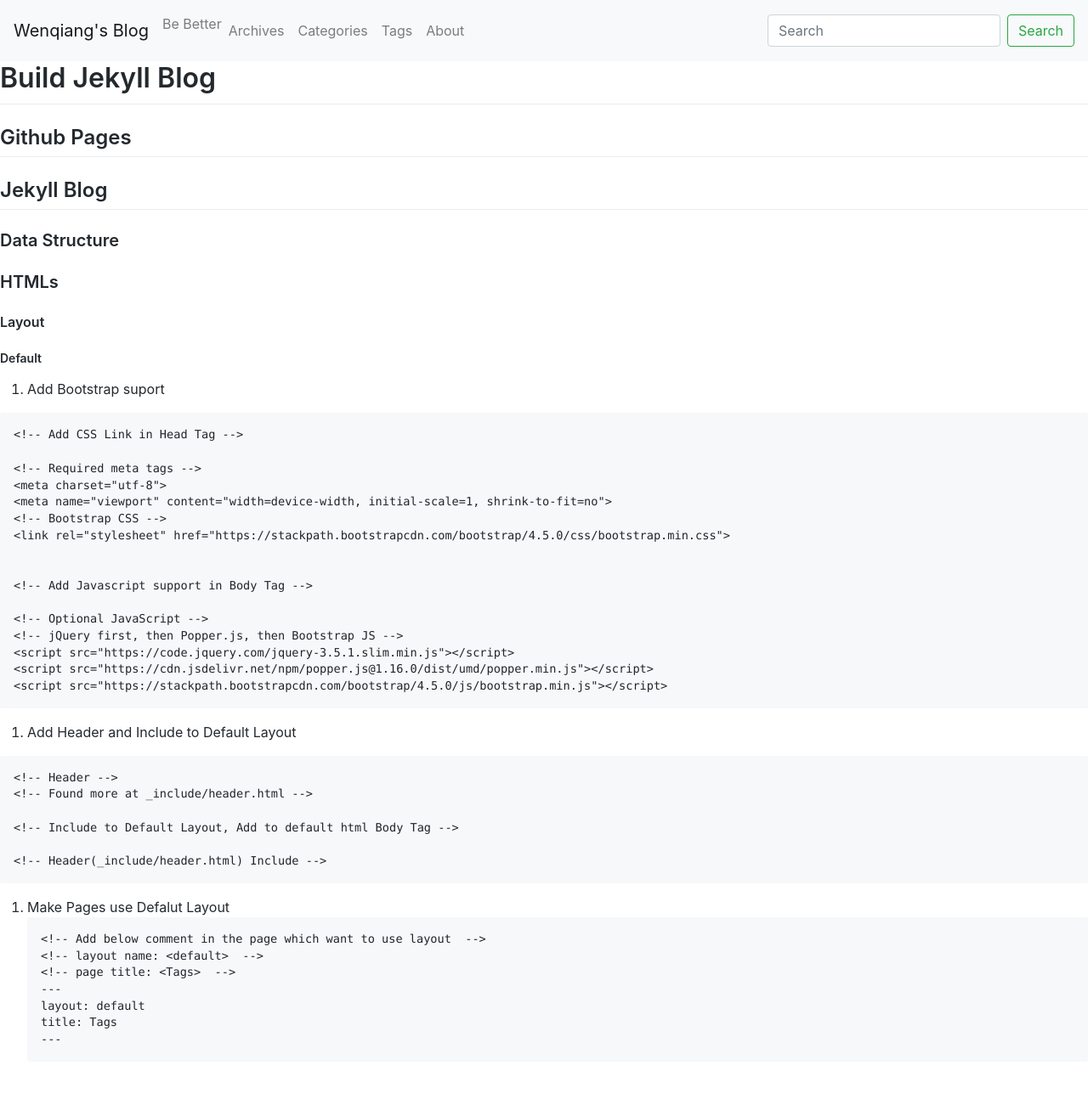
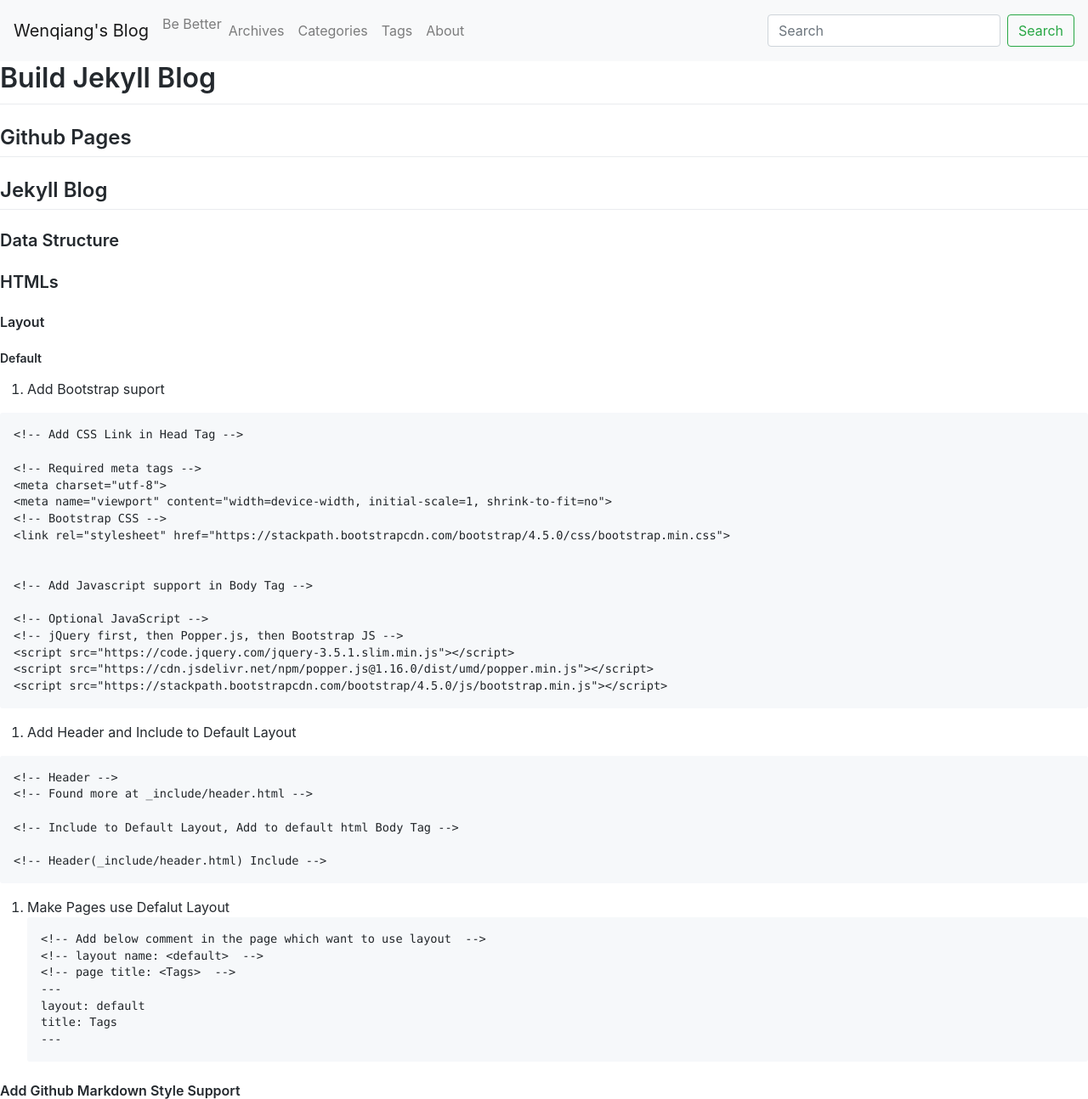
Before and after one commit to wenqiangx325/wenqiangxie.github.io, a Jekyll site: the page built from _posts/2020-07-26-bulid-jekyll-blog.md, in a window 1280 px wide. Shown: the whole page at 85% size. Built offline with Jekyll 4.4.1, drawn with Linux system fonts in a browser that asks for light colours; before the commit the page ends 1266 px from its top, so only the background shows below that.

Commit message:
blog update

````diff
--- a/_posts/2020-07-26-bulid-jekyll-blog.md
+++ b/_posts/2020-07-26-bulid-jekyll-blog.md
@@ -62,3 +62,5 @@
 title: Tags
 ---
 ```
+
+#### Add Github Markdown Style Support
````
